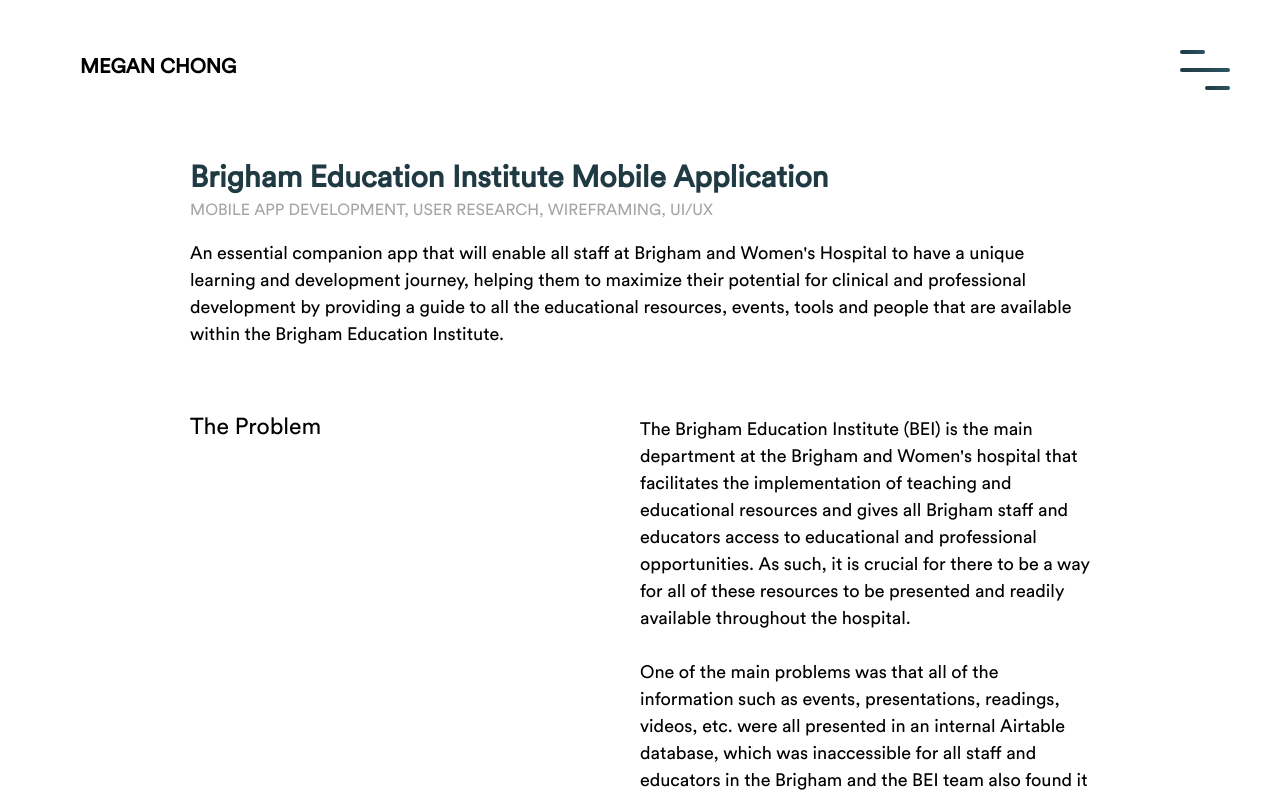
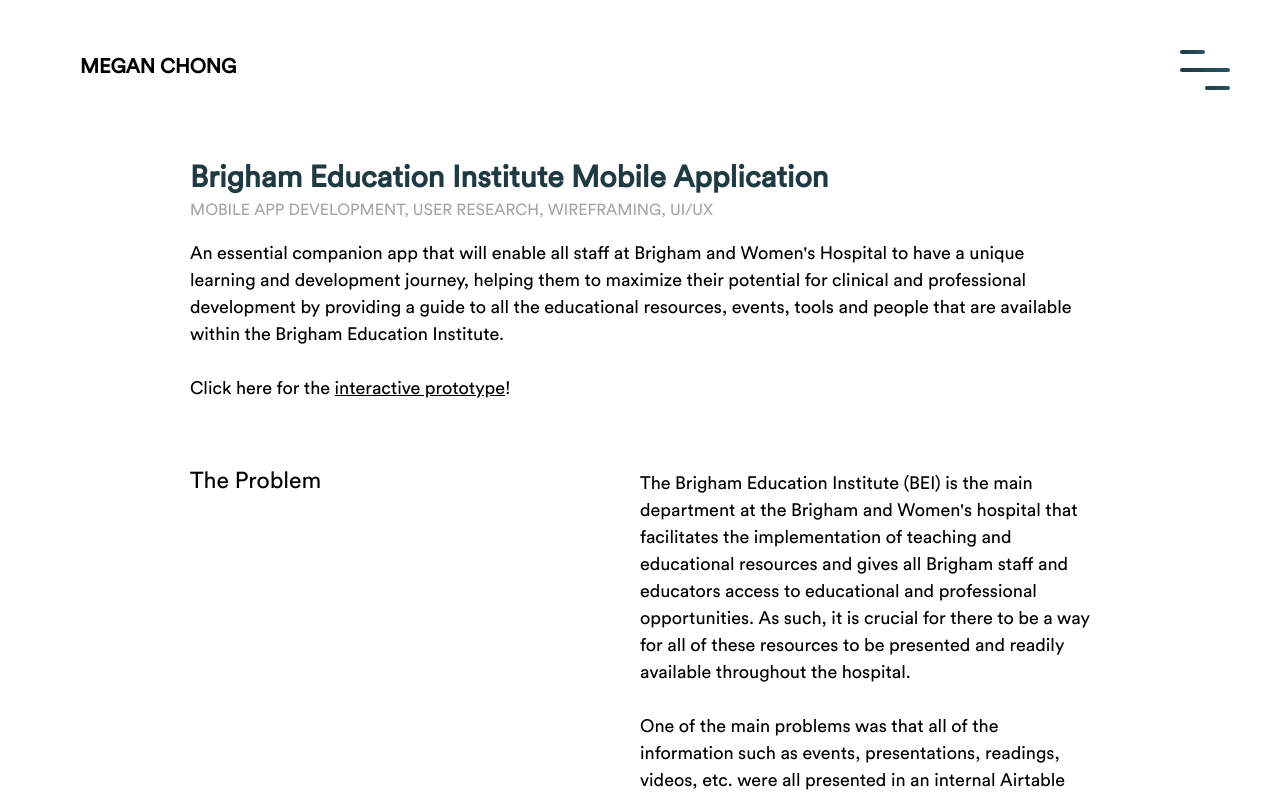
Before and after one commit to chongmegan/my-portfolio, a React (Create React App) app: page /bei-app in a window 1280 px wide. Shown: the top 797 px of the page. Built offline with nearby package versions, Linux system fonts and the light colour scheme; a web font is replaced by a local one.

Commit message:
Added BEI prototype link

```diff
--- a/src/pages/BEIApp.js
+++ b/src/pages/BEIApp.js
@@ -10,6 +10,7 @@
     ProjectContainer,
     ProjectContent,
     ProjectOverview,
+    WebsiteLink,
     ProjectDescription,
     LineBreak,
     ProjectHeader,
@@ -42,6 +43,9 @@
                         An essential companion app that will enable all staff at Brigham and Women's Hospital to have a unique learning and
                         development journey, helping them to maximize their potential for clinical and professional development by providing a
                         guide to all the educational resources, events, tools and people that are available within the Brigham Education Institute.
+                        <br/>
+                        <br/>
+                        Click here for the <WebsiteLink href="https://www.figma.com/proto/QOpyCjBZjpDfn1jeUvnbxW/Hi-fi-Wireframes?node-id=611%3A140&scaling=min-zoom&page-id=611%3A105&starting-point-node-id=611%3A140" target="_blank" rel="noopener noreferrer">interactive prototype</WebsiteLink>!
                     </ProjectOverview>
                     <ProjectContent>
                         <H2>The Problem</H2>
--- a/src/pages/Project.styles.js
+++ b/src/pages/Project.styles.js
@@ -77,7 +77,6 @@
     display: block;
     margin: 80px 250px 30px 250px;
     border-bottom: 2px solid #c1c1c1;
-}
 `
 
 const ProjectList = styled.ul`
--- a/src/pages/WeSchedule.js
+++ b/src/pages/WeSchedule.js
@@ -47,7 +47,7 @@
                     new roommates, housemates, sublets, etc. and it can be hard to effectively communicate all of your expectations and goals of living together. This is where WeSchedule comes in.
                     <br/>
                     <br/>
-                    Click here for <WebsiteLink href="https://www.figma.com/proto/ZttTHpnOaEUANC1eXzEzVK/Homepage-Hi-Fi-Wireframes?node-id=131%3A58&scaling=min-zoom" target="_blank" rel="noopener noreferrer">interactive prototype</WebsiteLink>!
+                    Click here for the <WebsiteLink href="https://www.figma.com/proto/ZttTHpnOaEUANC1eXzEzVK/Homepage-Hi-Fi-Wireframes?node-id=131%3A58&scaling=min-zoom" target="_blank" rel="noopener noreferrer">interactive prototype</WebsiteLink>!
                 </ProjectOverview>
                 <ProjectContent>
                     <H2>Overview</H2>
```
